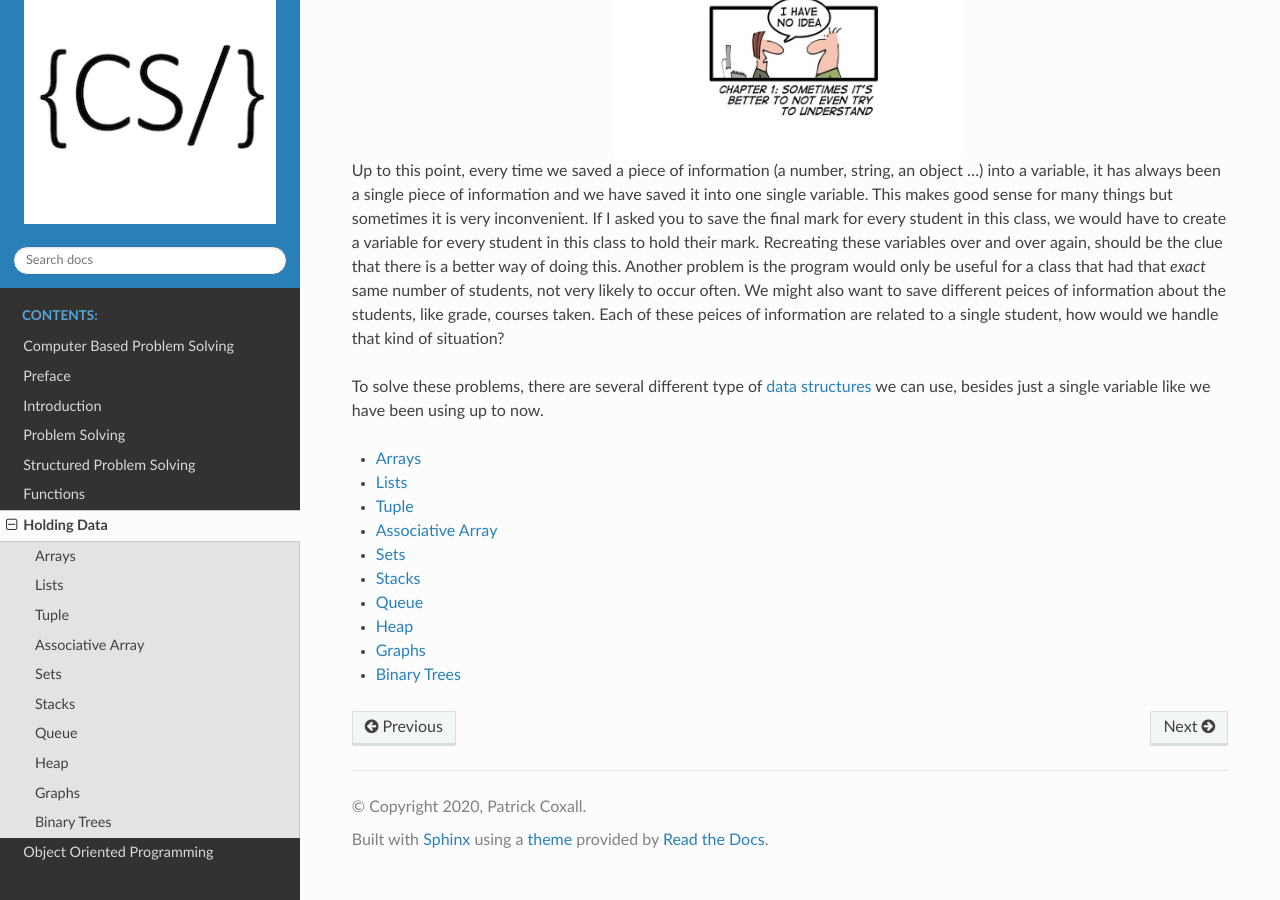
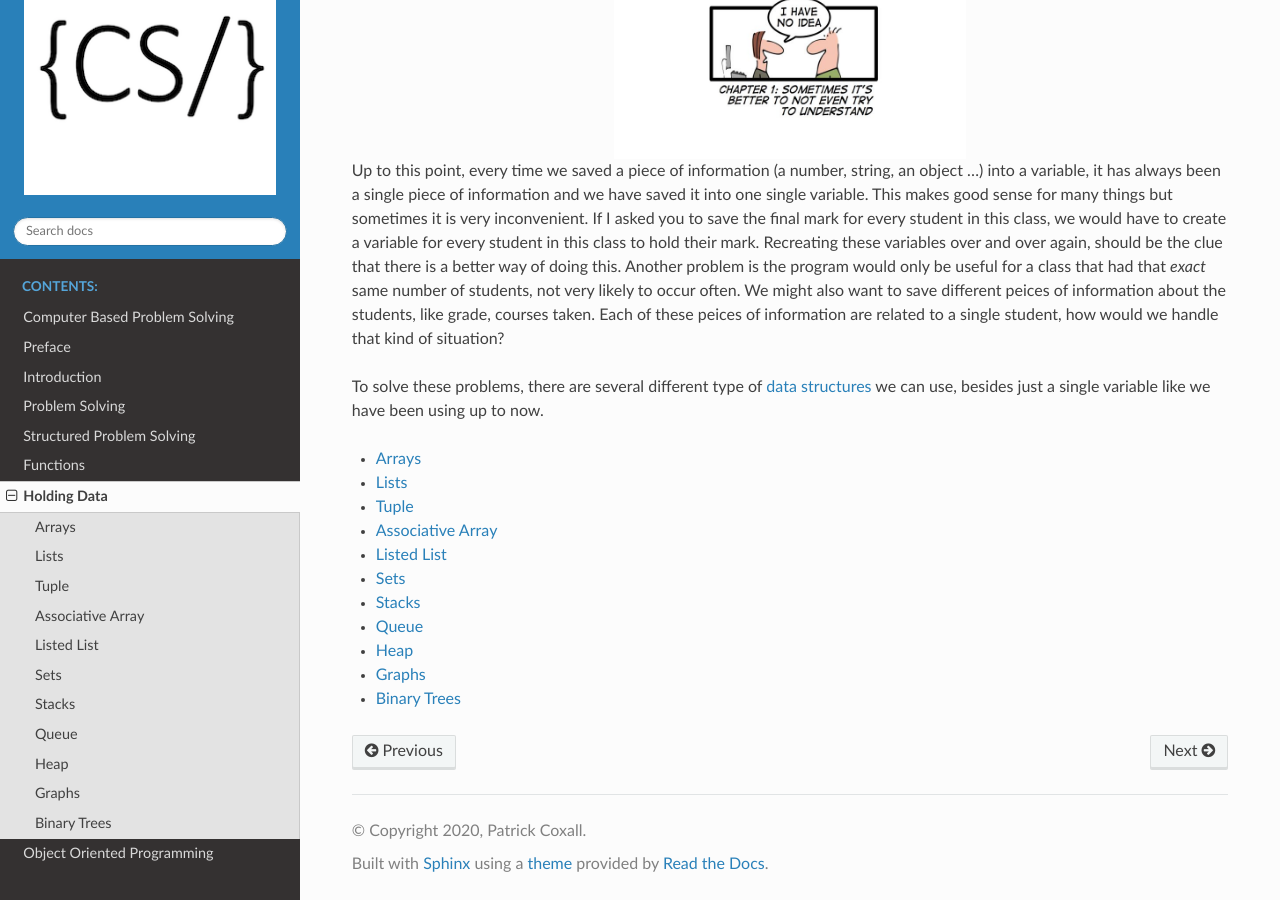
Before and after one commit to Mr-Coxall/Computer-Based-Problem-Solving, a Sphinx documentation site: the page built from docs/holding-data/index.rst, in a window 1280 px wide and 900 px high, scrolled down 501 px. Built offline with Sphinx 7.4.7 and the Read the Docs theme 2.0.0, drawn with Linux system fonts in a browser that asks for light colours; pages that are not in the unit, such as notebooks, are missing from menus.

Commit message:
add linked list

```diff
--- a/docs/holding-data/index.rst
+++ b/docs/holding-data/index.rst
@@ -21,6 +21,7 @@ To solve these problems, there are several different type of `data structures <h
    Lists <lists>
    Tuple <tuple>
    Associative Array <associative_array>
+   Listed List <linked_list>
    Sets <sets>
    Stacks <stacks>
    Queue <queue>
--- /dev/null
+++ b/docs/holding-data/linked_list.rst
@@ -0,0 +1,4 @@
+.. _linked_list:
+
+Linked List
+===========
```
